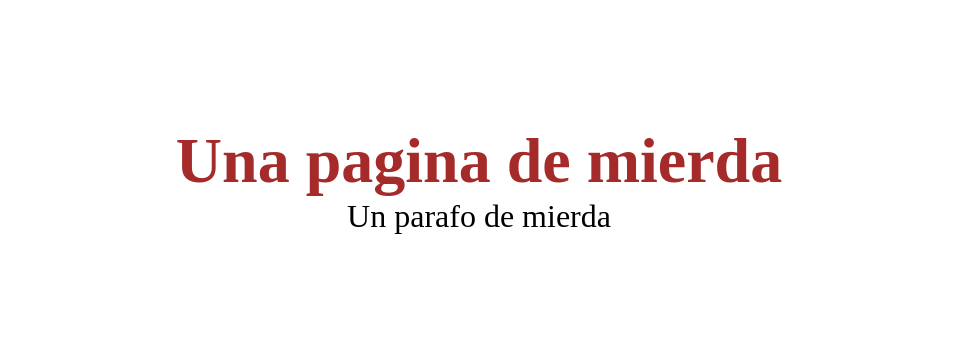
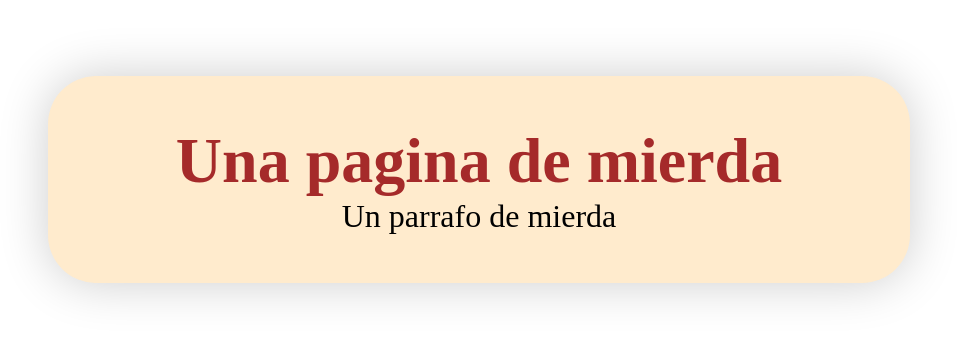
Before and after one commit to drkedrkedjon/practicando-git, a plain HTML site: page index.html in a window 1280 px wide. Shown: the part 229-566 px from the top of the page, without its empty margins (161-1118 px from the left). Drawn offline with Linux system fonts and the light colour scheme.

Commit message:
CSS, improved card

```diff
--- a/css.css
+++ b/css.css
@@ -15,3 +15,9 @@ p {
   margin: 0;
 
 }
+.container {
+  background-color: blanchedalmond;
+  padding: 3em 8em;
+  border-radius: 3em;
+  box-shadow: 0px 0px 50px 0px rgba(0,0,0,.2);
+}
--- a/index.html
+++ b/index.html
@@ -8,7 +8,9 @@
   <link rel="stylesheet" href="css.css">
 </head>
 <body>
-    <h1>Una pagina de mierda</h1>
-    <p>Un parafo de mierda</p>
+    <div class="container">
+      <h1>Una pagina de mierda</h1>
+      <p>Un parrafo de mierda</p>
+    </div>
 </body>
 </html>
```
